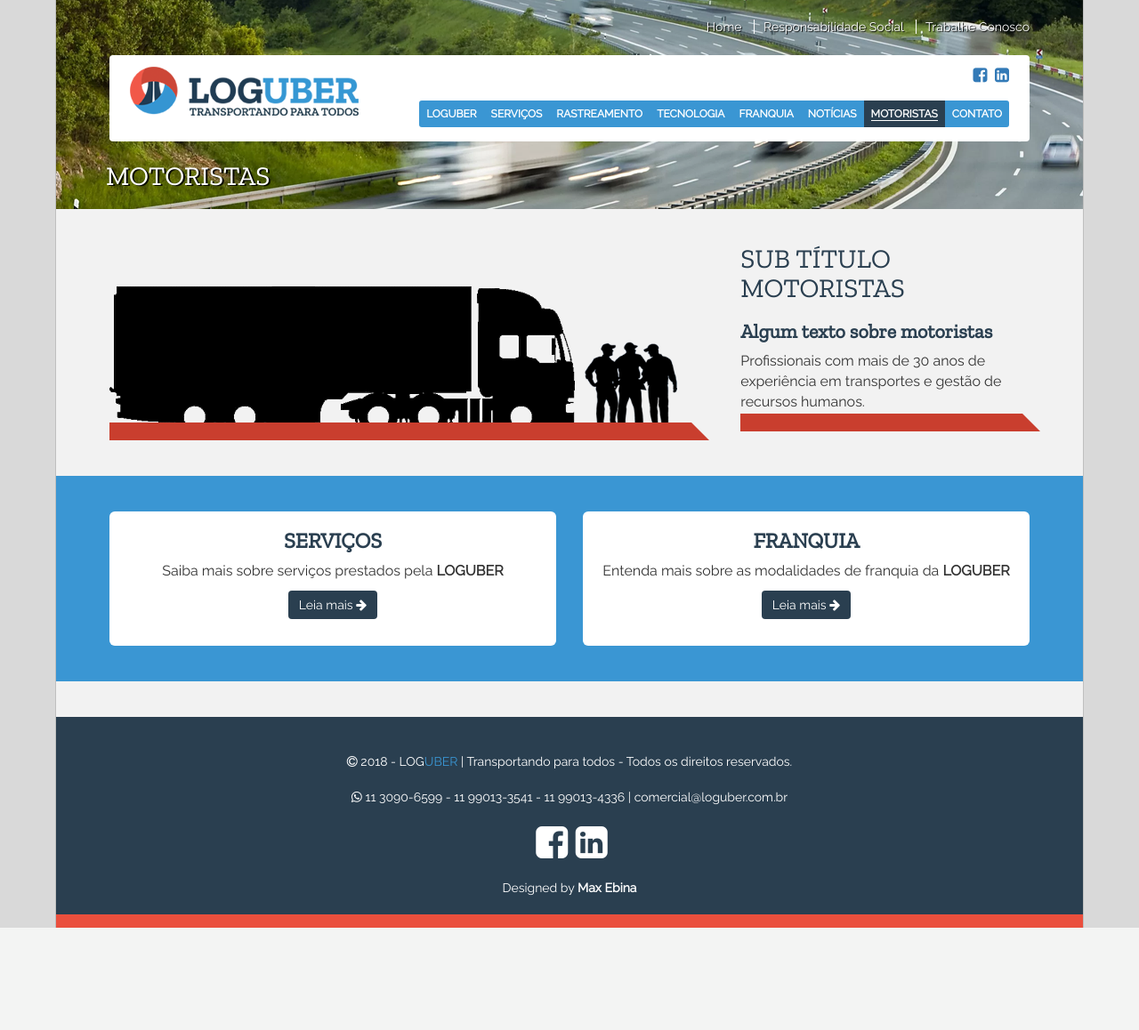
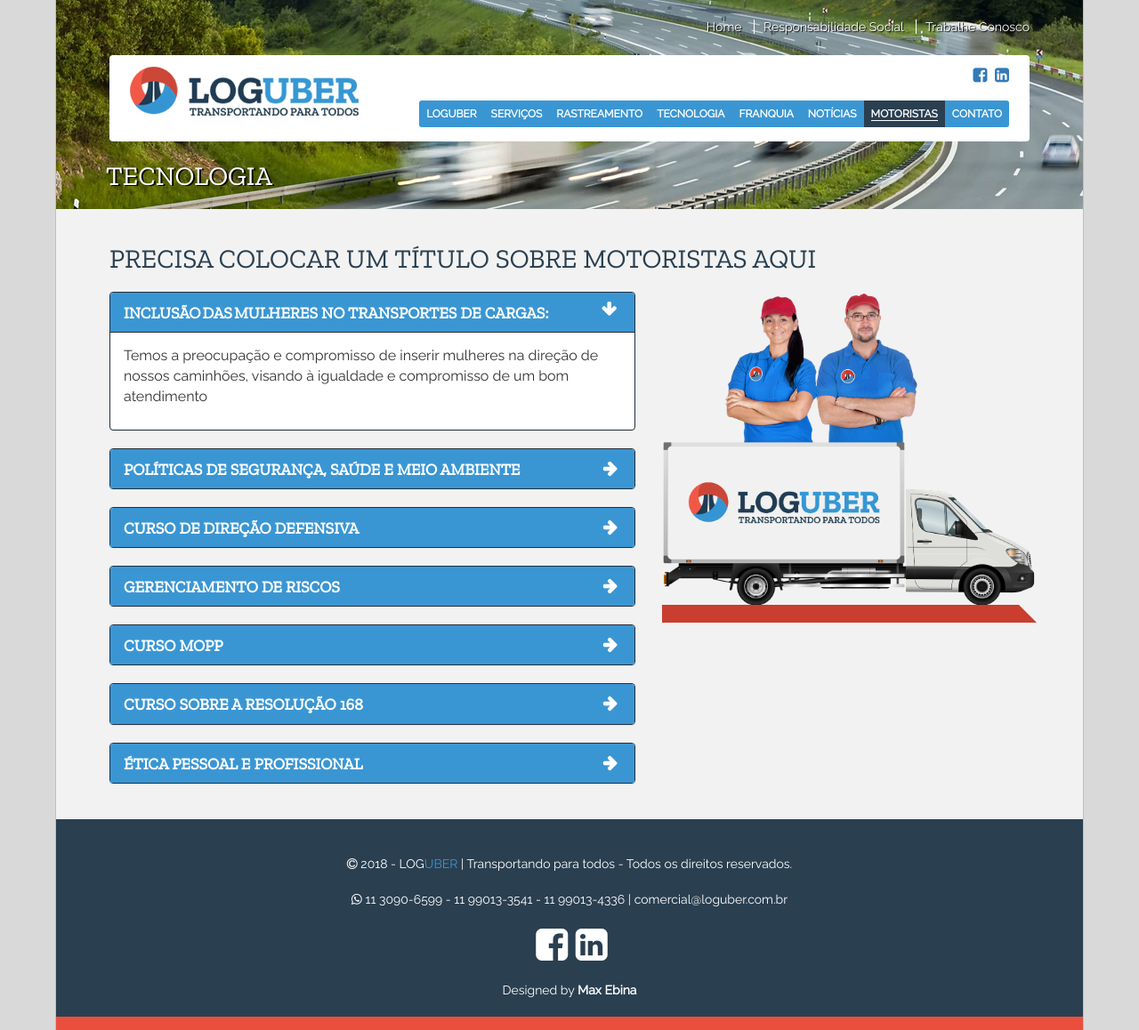
Before and after one commit to maxebina/loguber, a PHP site: page /motoristas in a window 1280 px wide. Shown: the whole page at 89% size. Before the commit the page ends 1043 px from the top, so only its background shows below. Run offline with PHP 8.4, Linux system fonts and the light colour scheme; some libraries are stand-ins or nearby versions.

Commit message:
ajustes página motoristas

```diff
--- a/motoristas.php
+++ b/motoristas.php
@@ -3,25 +3,144 @@
 	<?php include("header.php"); ?>
 	<div class="page">
 		<div class="banner-page banner-motoristas">
-    			<h1>MOTORISTAS</h1>
+			<h1>TECNOLOGIA</h1>
 		</div>
 		<section>
+      <h2 class="mt-40 mb-20">PRECISA COLOCAR UM TÍTULO SOBRE MOTORISTAS AQUI</h2>
       <div class="row">
-                    <div class="col-md-8">
-                        <div class="baseboard loguber image-motoristas">
-                            <div class="item">
-                                <span class="left-t hidden-sm hidden-md hidden-lg"></span>
-                                <span class="right-t"></span>
+        <div class="col-md-7">
+          <div class="panel-group" id="accordion" role="tablist" aria-multiselectable="true">
+            <div class="panel panel-default">
+              <div class="panel-heading" role="tab" id="headingOne">
+                <h3 class="panel-title">
+                  <a data-toggle="collapse" data-parent="#accordion" href="#collapseOne" aria-expanded="true" aria-controls="collapseOne" value="Click">
+                    INCLUSÃO DAS MULHERES NO TRANSPORTES DE CARGAS:
+                  </a>
+                </h3>
+
+              </div>
+              <div id="collapseOne" class="panel-collapse collapse in" role="tabpanel" aria-labelledby="headingOne">
+                <div class="panel-body">
+                  <p>
+                    Temos a preocupação e compromisso de inserir mulheres na direção de nossos caminhões, visando à igualdade e compromisso de um bom atendimento
+                  </p>
                 </div>
               </div>
             </div>
-                    <div class="col-md-4">
-                        <div class="baseboard loguber-motoristas text">
-                            <h2>SUB TÍTULO MOTORISTAS</h2>
-                            <h3>Algum texto sobre motoristas</h3>
+
+            <div class="panel panel-default">
+              <div class="panel-heading" role="tab" id="headingTwo">
+                <h3 class="panel-title">
+                  <a class="collapsed" data-toggle="collapse" data-parent="#accordion" href="#collapseTwo" aria-expanded="false" aria-controls="collapseTwo" value="Click">
+                    POLÍTICAS DE SEGURANÇA, SAÚDE E MEIO AMBIENTE
+                  </a>
+                </h3>
+
+              </div>
+              <div id="collapseTwo" class="panel-collapse collapse" role="tabpanel" aria-labelledby="headingTwo">
+                <div class="panel-body">
                   <p>
-                                Profissionais com mais de 30 anos de experiência em transportes e gestão de recursos humanos.
+                    As políticas de segurança, tanto as da profissão quanto as estabelecidas pela empresa, devem ser exigidas de um motorista para permitir o engajamento dele de acordo com os padrões da organização para reduzir o risco de perdas. Essa capacitação foca no treinamento para a prevenção de acidentes que possam gerar danos à empresa, à vida e ao meio ambiente.
                   </p>
+                </div>
+              </div>
+            </div>
+
+            <div class="panel panel-default">
+              <div class="panel-heading" role="tab" id="headingThree">
+                <h3 class="panel-title">
+                  <a class="collapsed" data-toggle="collapse" data-parent="#accordion" href="#collapseThree" aria-expanded="false" aria-controls="collapseThree" value="Click">
+                    CURSO DE DIREÇÃO DEFENSIVA
+                  </a>
+                </h3>
+
+              </div>
+              <div id="collapseThree" class="panel-collapse collapse" role="tabpanel" aria-labelledby="headingThree">
+                <div class="panel-body">
+                  <p>
+                    O curso é voltado para os motoristas de transporte de passageiros e carga que visa um treinamento para a mudança dos hábitos inadequados ao volante. A capacitação inclui a parte teórica e aulas práticas necessárias ao aprendizado. O motorista passa por avaliações com relação à aplicação dos conceitos de direção defensivapara eliminar qualquer tipo de “vício” que possa ter ao volante e por em risco a segurança do transporte.
+                  </p>
+                </div>
+              </div>
+            </div>
+
+            <div class="panel panel-default">
+              <div class="panel-heading" role="tab" id="headingFour">
+                <h3 class="panel-title">
+                  <a class="collapsed" data-toggle="collapse" data-parent="#accordion" href="#collapseFour" aria-expanded="false" aria-controls="collapseFour" value="Click">
+                    GERENCIAMENTO DE RISCOS
+                  </a>
+                </h3>
+
+              </div>
+              <div id="collapseFour" class="panel-collapse collapse" role="tabpanel" aria-labelledby="headingFour">
+                <div class="panel-body">
+                  <p>
+                    A capacitação em gerenciamento de riscos não deve ser uma exigência exclusiva da equipe de gestão de frotas. É um curso que o motorista vai precisar ter para conhecer e controlar os riscos que envolvam uma operação de transporte de cargas e passageiros da empresa. Dessa forma ele poderá atuar também como um especialista na segurança do trabalho.
+                  </p>
+                </div>
+              </div>
+            </div>
+
+            <div class="panel panel-default">
+              <div class="panel-heading" role="tab" id="headingFive">
+                <h3 class="panel-title">
+                  <a class="collapsed" data-toggle="collapse" data-parent="#accordion" href="#collapseFive" aria-expanded="false" aria-controls="collapseFive" value="Click">
+                    CURSO MOPP
+                  </a>
+                </h3>
+
+              </div>
+              <div id="collapseFive" class="panel-collapse collapse" role="tabpanel" aria-labelledby="headingFive">
+                <div class="panel-body">
+                  <p>
+                    Em parceria com o DETRAN, o curso MOPP é oferecido a motoristas que desejam obter uma certificação de transporte seguro para cargas e passageiros. O curso e treinamento são muito valiosos para o motorista e importante para a empresa contratante ter a certeza de integrar à equipe um profissional competente.
+                  </p>
+                </div>
+              </div>
+            </div>
+
+            <div class="panel panel-default">
+              <div class="panel-heading" role="tab" id="headingSix">
+                <h3 class="panel-title">
+                  <a class="collapsed" data-toggle="collapse" data-parent="#accordion" href="#collapseSix" aria-expanded="false" aria-controls="collapseSix" value="Click">
+                    CURSO SOBRE A RESOLUÇÃO 168
+                  </a>
+                </h3>
+
+              </div>
+              <div id="collapseSix" class="panel-collapse collapse" role="tabpanel" aria-labelledby="headingFive">
+                <div class="panel-body">
+                  <p>
+                    O curso sobre a resolução 168 é indispensável para o motorista que queira tornar-se um profissional competitivo no mercado de trabalho. Ele visa a reciclagem do profissional quanto as normas e procedimentos vigentes com relação ao transporte de cargas e passageiros de forma segura e confortável.
+                  </p>
+                </div>
+              </div>
+            </div>
+
+            <div class="panel panel-default">
+              <div class="panel-heading" role="tab" id="headingSeven">
+                <h3 class="panel-title">
+                  <a class="collapsed" data-toggle="collapse" data-parent="#accordion" href="#collapseSeven" aria-expanded="false" aria-controls="collapseSeven" value="Click">
+                    ÉTICA PESSOAL E PROFISSIONAL
+                  </a>
+                </h3>
+
+              </div>
+              <div id="collapseSeven" class="panel-collapse collapse" role="tabpanel" aria-labelledby="headingFive">
+                <div class="panel-body">
+                  <p>
+                    A conduta de um profissional pode ser medida de acordo com os comportamentos apresentados de forma individual, ou na coletividade, e é uma das maiores preocupações das empresas de transporte atualmente. O motorista deve ser capacitado para saber se portar diante de situações que exijam dele a confiança necessária que a empresa precisa. A capacitação em ética pessoal e profissional pode ajudar a reduzir os custos com roubos e furtos e melhorar a produtividade da empresa.
+                  </p>
+                </div>
+              </div>
+            </div>
+
+          </div>
+        </div>
+        <div class="col-md-5">
+          <img src="img/featured-caminhao-motoristas.png" class="img-motoristas" />
+          <div class="baseboard">
               <div class="item">
                 <span class="left-t hidden-sm hidden-md hidden-lg"></span>
                 <span class="right-t"></span>
@@ -30,35 +149,6 @@
         </div>
       </div>
     </section>
-            <div class="blue-strip">
-                <section>
-                    <div class="row">
-                        <div class="col-md-6">
-                            <div class="white-panel">
-                                <h4>Serviços</h4>
-                                <p>
-                                    Saiba mais sobre serviços prestados pela <strong>LOGUBER</strong>
-                                </p>
-                                <a href="servicos" class="btn btn-primary mb-20" role="button">
-                                    Leia mais
-                                    <i class="fa fa-arrow-right"></i>
-                                </a>
   </div>
-                        </div>
-                        <div class="col-md-6">
-                            <div class="white-panel">
-                                <h4>Franquia</h4>
-                                <p>
-                                    Entenda mais sobre as modalidades de franquia da <strong>LOGUBER</strong>
-                                </p>
-                                <a href="franquia" class="btn btn-primary mb-20" role="button">
-                                    Leia mais
-                                    <i class="fa fa-arrow-right"></i>
-                                </a>
-                            </div>
-                        </div>
-                    </div>
-                </section>
-            </div>
-	    </div>
+
 	<?php include("footer.php"); ?>
--- a/src/scss/style.scss
+++ b/src/scss/style.scss
@@ -1467,6 +1467,12 @@ textarea {
   }
 }
 
+.img-motoristas {
+  background-size: cover;
+  display: block;
+  width: 420px;
+}
+
 @import "sticky-footer-navbar";
 @import "carousel";
 
@@ -1486,6 +1492,9 @@ textarea {
 .mt-20 {
   margin-top: 20px;
 }
+.mt-40 {
+  margin-top: 40px;
+}
 .mb-20 {
   margin-bottom: 20px;
 }
```
Also changed, not shown: css/style.css (+10 -0 lines), motoristas-bk.php (added, +64 -0 lines), css/style.min.css, img/featured-caminhao-motoristas.png (added). Lines whose indentation alone changed are shown as unchanged.
